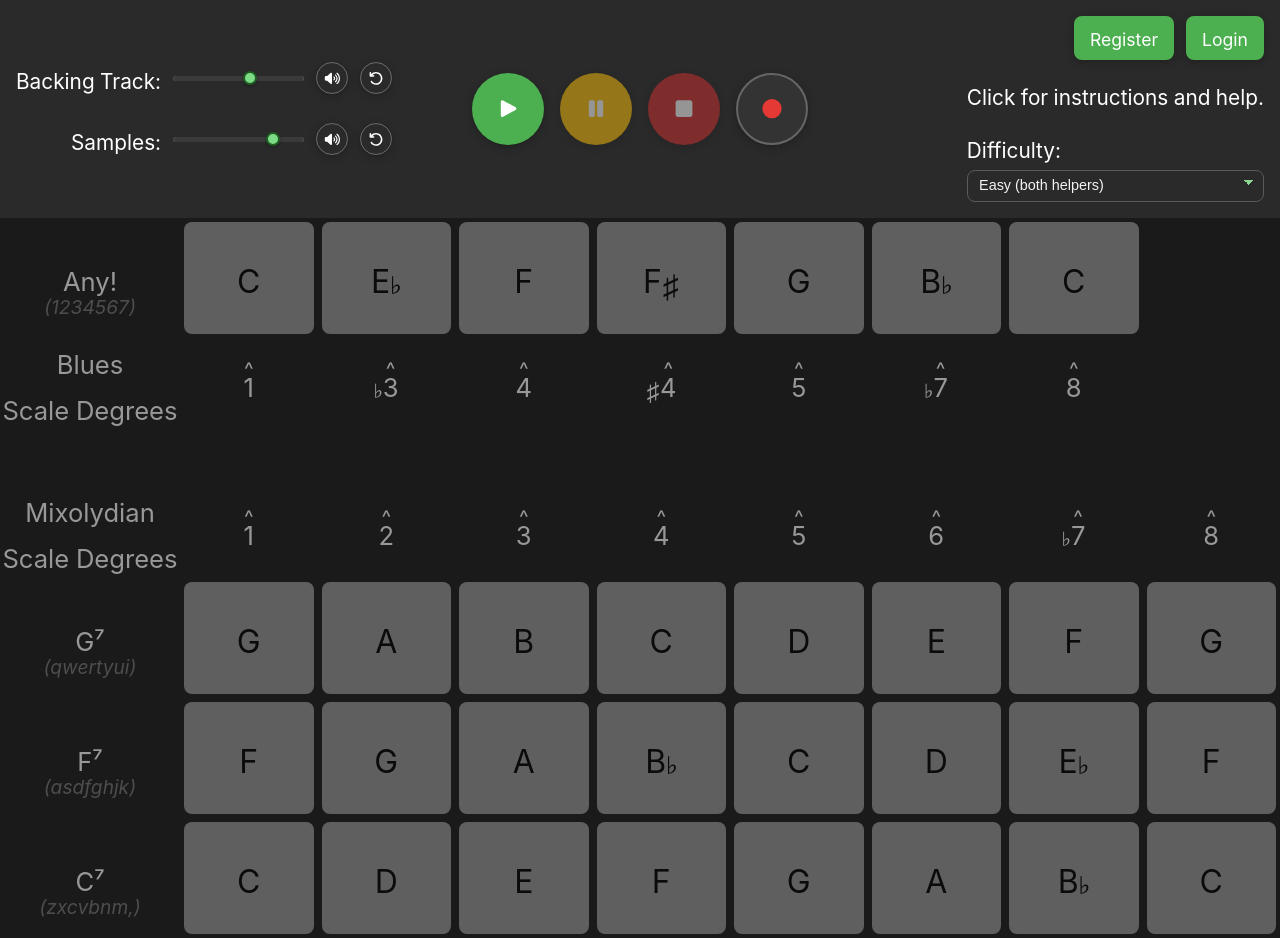
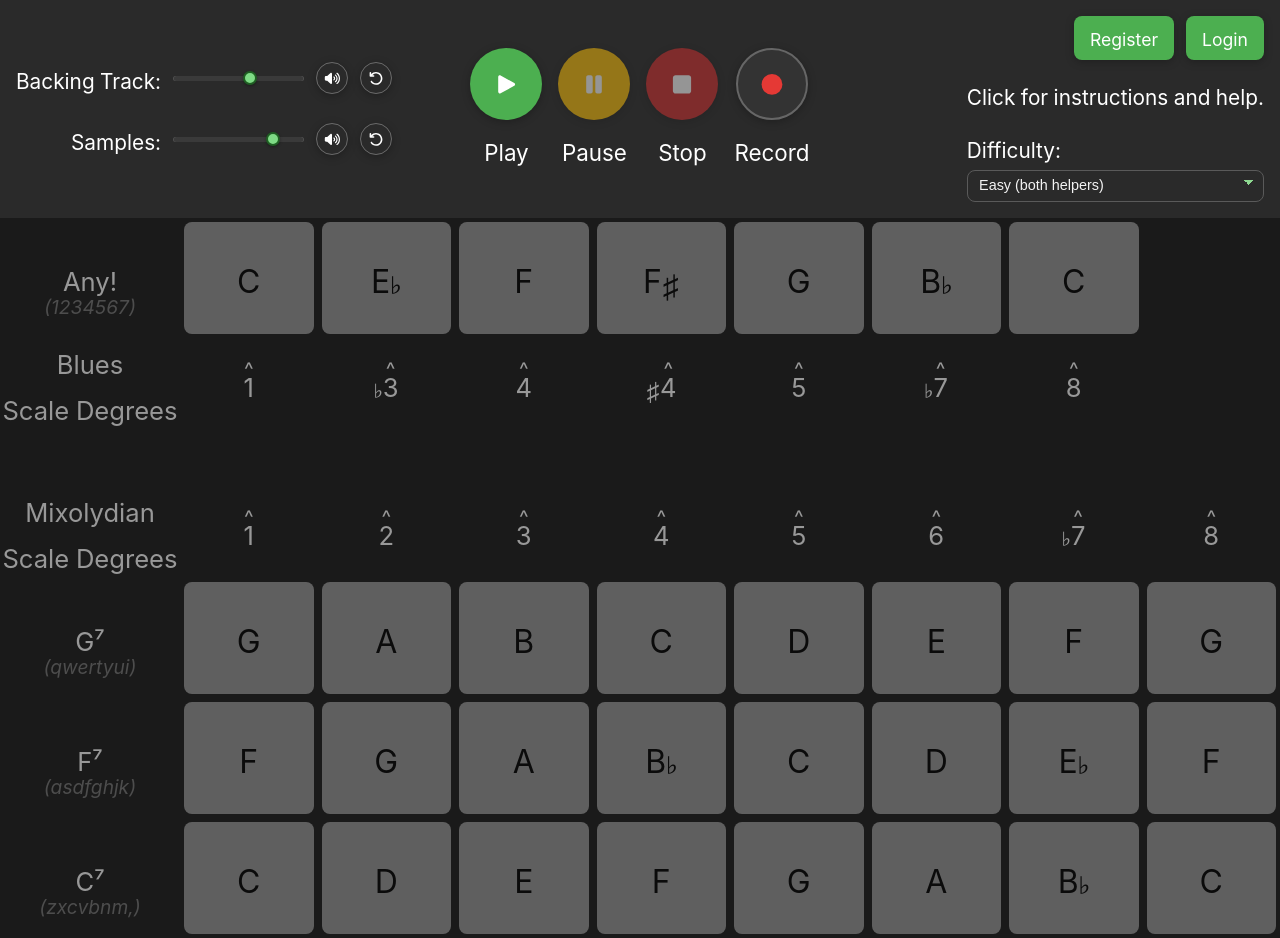
Before and after one commit to asdfang/color-improv, a React (Vite) app in the folder client/: page / in a window 1280 px wide. Built offline with nearby package versions, Linux system fonts and the light colour scheme; no server answers.

Commit message:
feat: add back text labels of playback buttons

```diff
--- a/client/src/components/controls/PlaybackControls.jsx
+++ b/client/src/components/controls/PlaybackControls.jsx
@@ -45,34 +45,60 @@ export function PlaybackControls() {
 
     return (
         <div id="playback-controls">
+            <div className="playback-btn-wrapper">
                 <button
                     id="play-btn"
                     className="btn-circle playback-btn"
                     onClick={handlePlayOrResume}
                     title={playbackState === 'paused' ? 'Resume' : 'Play'}
                     disabled={!canPlayOrResume}
-            ><FontAwesomeIcon icon={faPlay} /></button>
+                >
+                    <FontAwesomeIcon icon={faPlay} />
+                </button>
+                <span className="playback-btn-label">Play</span>
+            </div>
+            <div className="playback-btn-wrapper">
                 <button
                     id="pause-btn"
                     className="btn-circle playback-btn"
                     onClick={pause}
                     title="Pause"
                     disabled={!canPause}
-            ><FontAwesomeIcon icon={faPause} /></button>
+                >
+                    <FontAwesomeIcon icon={faPause} />
+                </button>
+                <span className="playback-btn-label">Pause</span>
+            </div>
+            <div className="playback-btn-wrapper">
                 <button
                     id="stop-btn"
                     className="btn-circle playback-btn"
                     onClick={stop}
                     title="Stop"
                     disabled={!canStop}
-            ><FontAwesomeIcon icon={faStop} /></button>
+                >
+                    <FontAwesomeIcon icon={faStop} />
+                </button>
+                <span className="playback-btn-label">Stop</span>
+
+            </div>
+            <div className="playback-btn-wrapper">
                 <button
                     id="record-btn"
                     className={`btn-circle playback-btn`}
                     onClick={record}
                     title="Record"
                     disabled={!canRecord}
-            ><FontAwesomeIcon className={`${isRecording ? 'animate-pulse' : ''}`}icon={faCircle} /></button>
+                >
+                    <FontAwesomeIcon className={`${isRecording ? 'animate-pulse' : ''}`}icon={faCircle} />
+                </button>
+                <span
+                    className="playback-btn-label"
+                    style={ { color: isRecording ? 'var(--color-recording)' : '' } }
+                >
+                    {`${isRecording ? 'Recording...' : 'Record'}`}
+                </span>
+            </div>
         </div>
     );
 }
--- a/client/src/styles/base.css
+++ b/client/src/styles/base.css
@@ -16,13 +16,14 @@
     --color-primary-soft: #66bb6a;
     --color-primary-soft-hover: #81c784;
 
-    --color-danger: #d32f2f;
-    --color-danger-hover: #b71c1c;
-    --color-warning: #FFC107;
-    --color-warning-hover: #FFB300;
+    --color-stop: #d32f2f;
+    --color-stop-hover: #b71c1c;
+    --color-pause: #FFC107;
+    --color-pause-hover: #FFB300;
     --color-neutral: #666;
     --color-neutral-hover: #555;
 
+    --color-recording: #e53935;
     --color-disabled: #999;
 
     --radius-sm: 4px;
--- a/client/src/styles/controls.css
+++ b/client/src/styles/controls.css
@@ -99,14 +99,23 @@ button:disabled { cursor: not-allowed; }
     background: rgba(255, 255, 255, 0.1);
 }
 .volume-btn.muted {
-    background-color: var(--color-danger);
-    border-color: var(--color-danger);
+    background-color: var(--color-stop);
+    border-color: var(--color-stop);
 }
 
+.playback-btn-wrapper {
+    display: flex;
+    flex-direction: column;
+    align-items: center;
+    gap: 0.6rem;
+}
+.playback-btn-label {
+    font-size: 1.4rem;
+}
 .playback-btn {
     width: 72px;
     height: 72px;
-    font-size: 1.2rem;
+    font-size: 1.3rem;
 }
 #play-btn {
     background: var(--color-primary);
@@ -115,20 +124,20 @@ button:disabled { cursor: not-allowed; }
     background: var(--color-primary-hover);
 }
 #pause-btn {
-    background: var(--color-warning);
+    background: var(--color-pause);
 }
 #pause-btn:hover:not(:disabled) {
-    background: var(--color-warning-hover);
+    background: var(--color-pause-hover);
 }
 #stop-btn {
-    background: var(--color-danger);
+    background: var(--color-stop);
 }
 #stop-btn:hover:not(:disabled) {
-    background: var(--color-danger-hover);
+    background: var(--color-stop-hover);
 }
 #record-btn {
     background: var(--color-surface-alt);
-    color: #e53935;
+    color: var(--color-recording);
     border: 2px solid var(--color-neutral);
 }
 #record-btn:hover:not(:disabled) {
```
Lines whose indentation alone changed are shown as unchanged.
